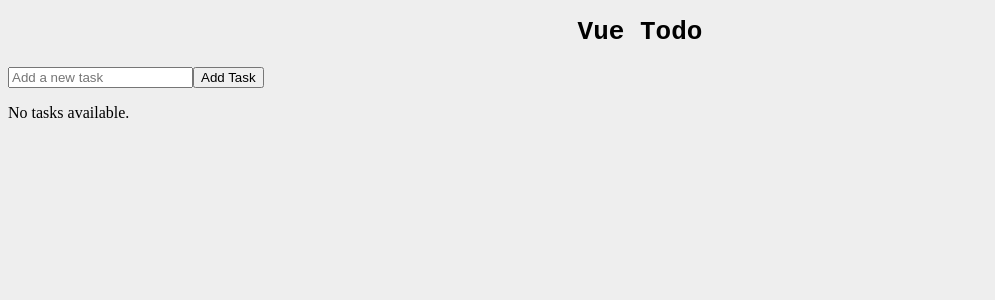
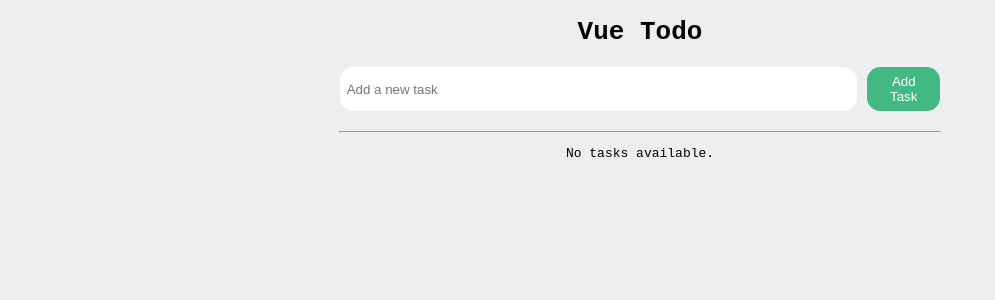
Before and after one commit to husamXA1/vue-todo, a Vue app: page / in a window 1280 px wide. Shown: the top 300 px of the page, without its empty margins (0-995 px from the left). Built offline with nearby package versions, Linux system fonts and the light colour scheme.

Commit message:
style task creation input form

```diff
--- a/src/App.vue
+++ b/src/App.vue
@@ -59,12 +59,12 @@ function createTask() {
       v-model="newTaskTitle"
       type="text"
       placeholder="Add a new task"
-      required
     />
     <button type="submit" @click="createTask">
       Add Task
     </button>
   </form>
+  <hr style="max-width: 600px; margin: 0 auto;"/>
   <ul v-if="tasks.length">
     <li v-for="task in tasks">
       <Task
@@ -75,7 +75,7 @@ function createTask() {
       />
     </li>
   </ul>
-  <p v-else>
+  <p v-else style="text-align: center; font-family: monospace;">
     No tasks available.
   </p>
 </template>
@@ -93,4 +93,28 @@ ul {
   max-width: 600px;
   margin: 0 auto;
 }
+
+form {
+  display: flex;
+  justify-content: center;
+  margin: 20px auto;
+  gap: 10px;
+  max-width: 600px;
+}
+
+form input {
+  width: 100%;
+  padding: 0.5em;
+  border: none;
+  border-radius: 1em;
+}
+
+form button {
+  padding: 0.5em 1em;
+  border: none;
+  border-radius: 1em;
+  background-color: #42b983;
+  color: white;
+  cursor: pointer;
+}
 </style>
```
